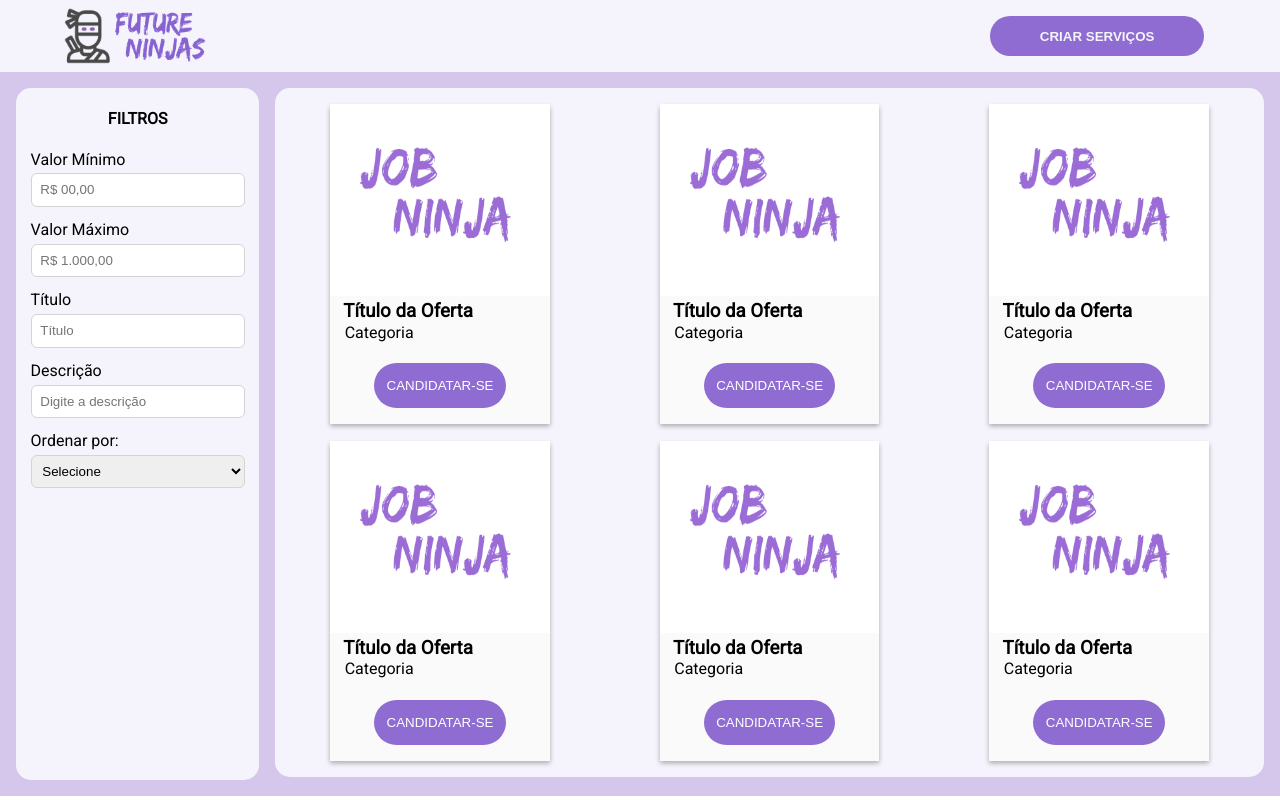
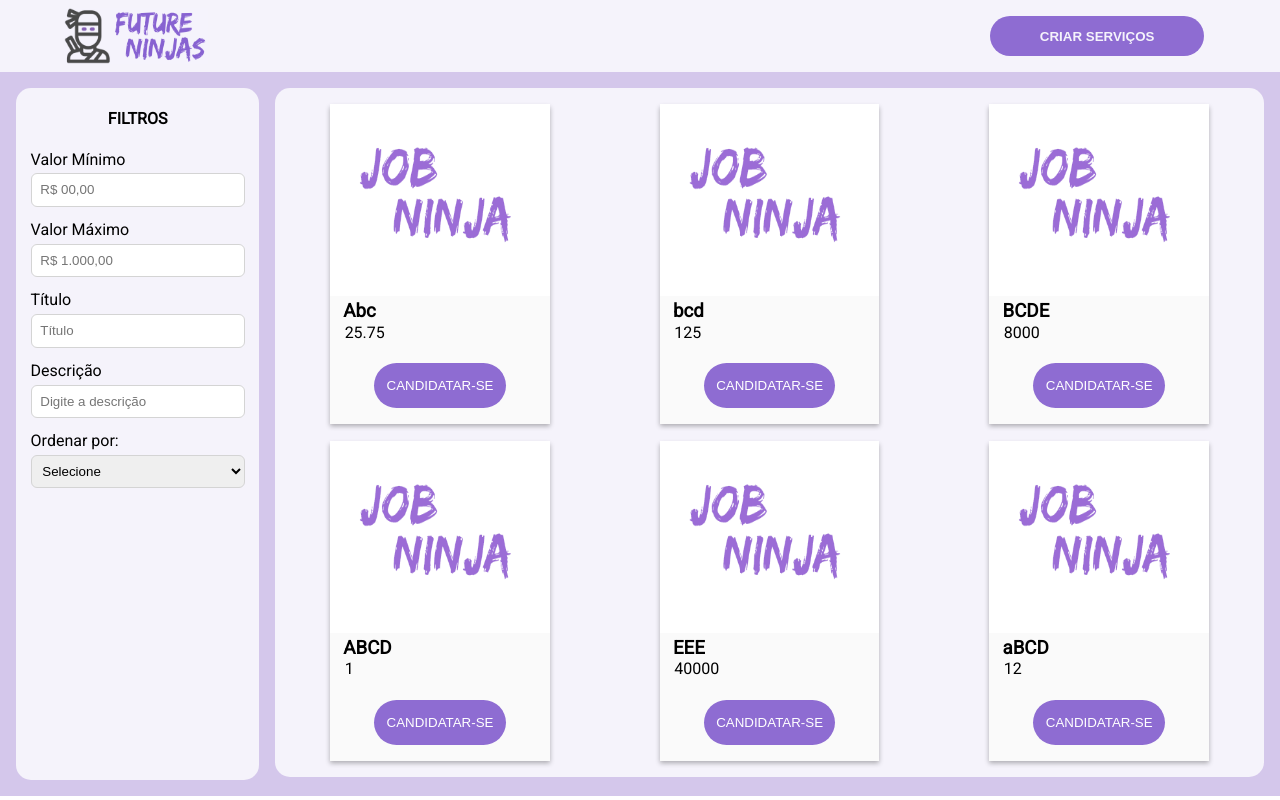
Before and after one commit to future4code/Bouman-FutureNinjas, a React (Create React App) app in the folder future-ninjas/: page / in a window 1280 px wide. Both pictures are taken after a click on the button "ENCONTRAR SERVIÇOS". Built offline with nearby package versions, Linux system fonts and the light colour scheme.

Commit message:
Filtros de valor adicionados

```diff
--- a/future-ninjas/src/Components/JobsPage/JobCard/index.js
+++ b/future-ninjas/src/Components/JobsPage/JobCard/index.js
@@ -68,12 +68,12 @@ const AceptButton = styled.button `
 
 
 
-function JobCard() {
+function JobCard(props) {
   return (
     <ContainerCard>
         <ImgJob src={JobImg}></ImgJob>
-        <Title>Título da Oferta</Title>
-        <Subtitle>Categoria</Subtitle>
+        <Title>{props.title}</Title>
+        <Subtitle>{props.value}</Subtitle>
         <AceptButton>CANDIDATAR-SE</AceptButton>
     </ContainerCard>
   );
--- a/future-ninjas/src/Components/JobsPage/JobsDiplay/index.js
+++ b/future-ninjas/src/Components/JobsPage/JobsDiplay/index.js
@@ -116,18 +116,91 @@ const ContainerSearch = styled.div `
 
 
 
-function JobsDisplay() {
+// Array de Teste
+
+const jobs = [
+  {
+    title: 'Abc',
+    value: 25.75
+  },
+  {
+    title: 'bcd',
+    value: 125
+  },
+  {
+    title: 'BCDE',
+    value: 8000
+  },
+  {
+    title: 'ABCD',
+    value: 1
+  },
+  {
+    title: 'EEE',
+    value: 40000
+  },
+  {
+    title: 'aBCD',
+    value: 12
+  }
+]
+
+
+
+// Mudei para componente de classe porque vai atualizar o estado
+
+class JobsDisplay extends React.Component {
+  constructor() {
+    super();
+    this.state = {
+      minValue: '',
+      maxValue: '',
+      title: '',
+    }
+  }
+
+  // Inputs controlados
+  changeMinValue = (el) => {
+    this.setState({minValue: el.target.value})
+  }
+
+  changeMaxValue = el => {
+    this.setState({maxValue: el.target.value})
+  }
+
+  changeTitle = el => {
+    this.setState({title: el.target.value});
+  }
+
+  render() {
+
+    // Atualização a partir dos filtros
+    const minValue = this.state.minValue
+    const maxValue = this.state.maxValue
+
+    const filteredJobs = jobs.filter(function(el) {
+      if (maxValue) {
+        return el.value >= minValue && el.value <= maxValue
+      } if (!maxValue) {
+        return el.value >= minValue
+      }
+    })
+
+    const jobsToDisplay = filteredJobs.map((job) => {
+      return <JobCard title={job.title} value={job.value}/>
+    })
+
     return (
       <MainContainer>
         <FilterArea>
           <Title>FILTROS</Title>
           <ContainerSearch>
             <StyledLabel>Valor Mínimo</StyledLabel>
-          <StyledInput placeholder='R$ 00,00'/>
+            <StyledInput type='number' placeholder='R$ 00,00' onChange={this.changeMinValue} value={this.state.minValue}/>
             <StyledLabel>Valor Máximo</StyledLabel>
-          <StyledInput placeholder='R$ 1.000,00'/>
+            <StyledInput type='number' placeholder='R$ 1.000,00' value={this.state.maxValue} onChange={this.changeMaxValue}/>
             <StyledLabel>Título</StyledLabel>
-          <StyledInput placeholder='Título'/>
+            <StyledInput placeholder='Título' value={this.state.title} onChange={this.changeTitle}/>
             <StyledLabel>Descrição</StyledLabel>
             <StyledInput placeholder='Digite a descrição'/>
             <StyledLabel>Ordenar por:</StyledLabel>
@@ -142,15 +215,11 @@ function JobsDisplay() {
           </ContainerSearch>
         </FilterArea>
         <JobsArea>
-        <JobCard/>
-        <JobCard/>
-        <JobCard/>
-        <JobCard/>
-        <JobCard/>
-        <JobCard/>
+          {jobsToDisplay}
         </JobsArea>
       </MainContainer>
     );
+  }
 }
 
 
```
Lines whose indentation alone changed are shown as unchanged.
